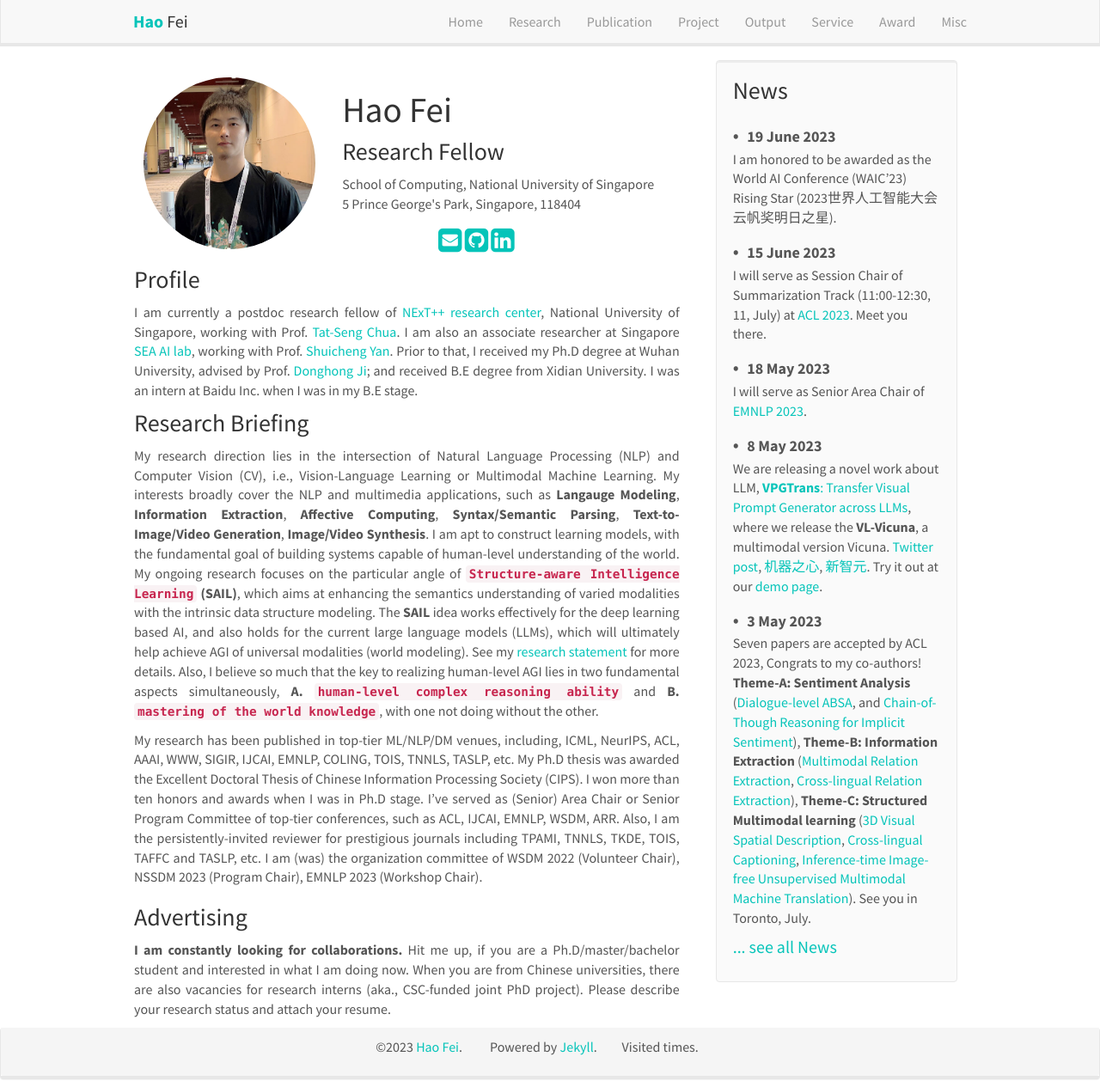
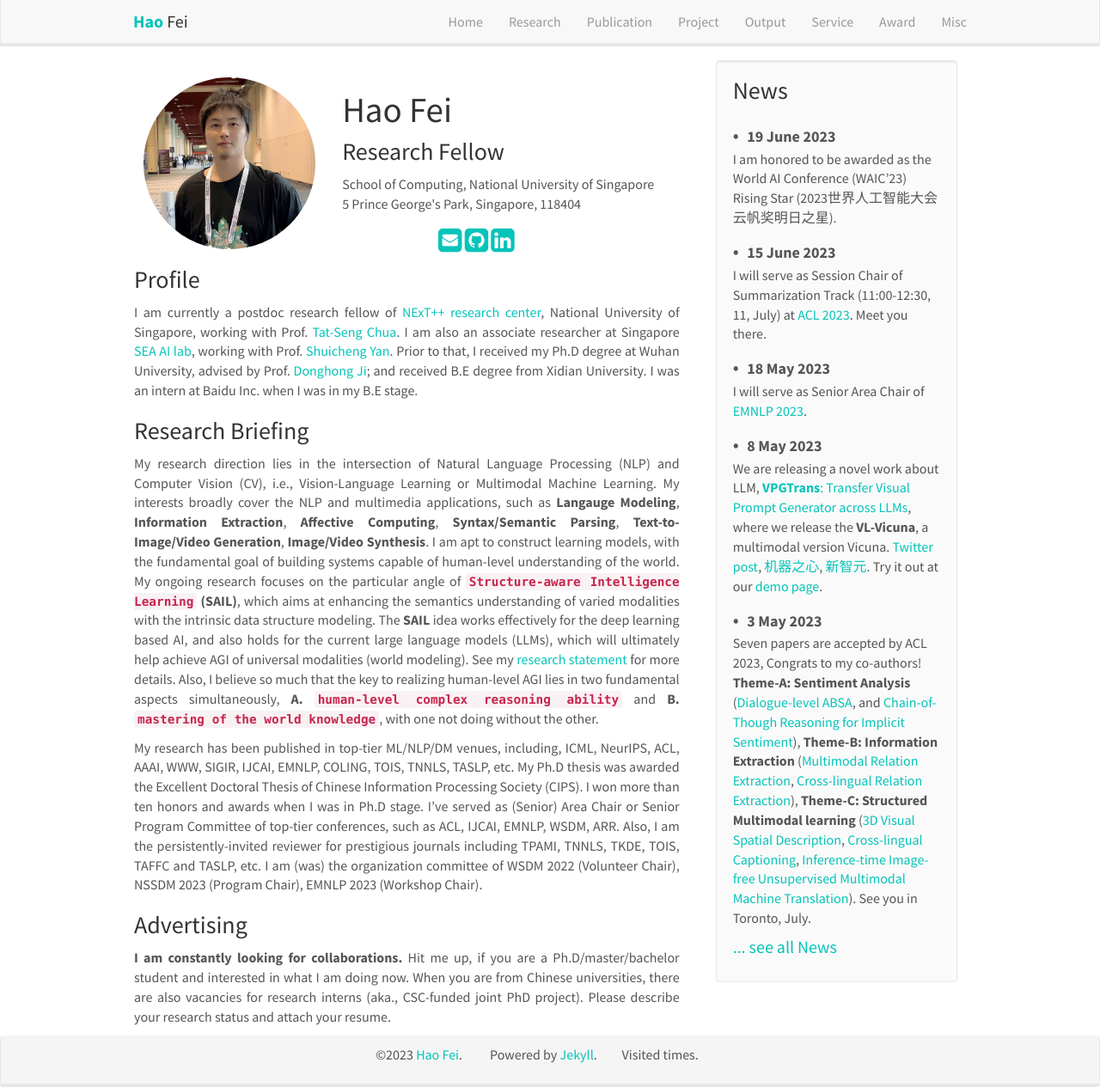
Before and after one commit to scofield7419/scofield7419.github.io, a Jekyll site: the page built from _pages/home.md, in a window 1280 px wide and 1265 px high. Shown: the whole window at 86% size. Built offline with Jekyll 4.4.1, drawn with Linux system fonts in a browser that asks for light colours; nearby versions of some CDN libraries; comment, search, counter and statistics services are not loaded; a style sheet for code colours, icons or effects is not loaded.

Commit message:
Update home.md

```diff
--- a/_pages/home.md
+++ b/_pages/home.md
@@ -52,6 +52,7 @@ I was an intern at Baidu Inc. when I was in my B.E stage.
 {: .text-justify}
 
 
+<div style="margin-top: 20px"></div>
 
 ### Research Briefing
 My research direction lies in the intersection of Natural Language Processing (NLP) and Computer Vision (CV), i.e., Vision-Language Learning or Multimodal Machine Learning.
```
